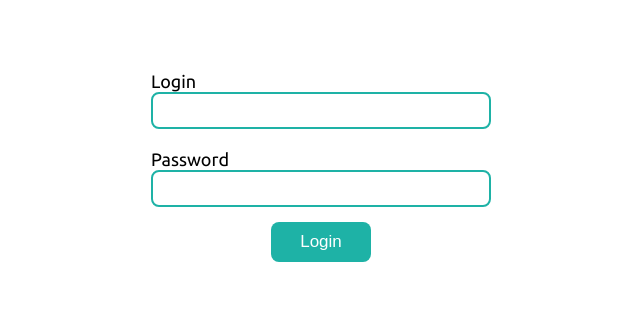
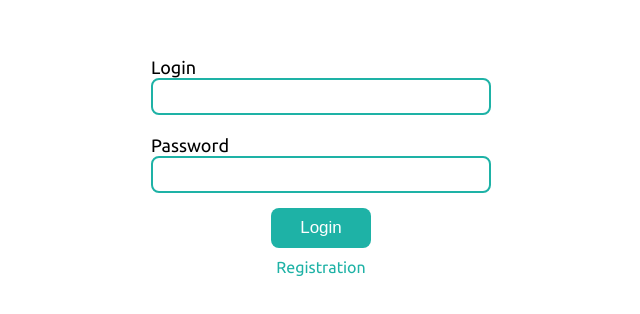
Before and after one commit to Artem2001S/testing-app-react, a React (Create React App) app: page / in a window 1280 px wide. Shown: the part 236-550 px from the top of the page, without its empty margins (319-959 px from the left). Built offline with nearby package versions, Linux system fonts and the light colour scheme.

Commit message:
add additionalLinks to AuthForm component, change Authorization and Registration containers

```diff
--- a/src/components/AuthForm/AuthForm.jsx
+++ b/src/components/AuthForm/AuthForm.jsx
@@ -3,9 +3,11 @@ import PropTypes from 'prop-types';
 import TextInput from 'components/TextInput/TextInput';
 import Button from 'components/Button/Button';
 import classes from './AuthForm.module.scss';
+import { Link } from 'react-router-dom';
 
 export default function AuthForm({
   inputs,
+  additionalLinks,
   validationErrors,
   inputChangeHandlers,
   handleFormSubmit,
@@ -20,6 +22,12 @@ export default function AuthForm({
         />
       ))}
       <Button handleClick={handleFormSubmit}>Login</Button>
+      {additionalLinks &&
+        additionalLinks.map((link) => (
+          <Link key={link.to} className={classes.Link} to={link.to}>
+            {link.label}
+          </Link>
+        ))}
       {validationErrors && (
         <div className={classes.Error}>{validationErrors}</div>
       )}
@@ -29,5 +37,6 @@ export default function AuthForm({
 
 AuthForm.propTypes = {
   inputs: PropTypes.array.isRequired,
+  additionalLinks: PropTypes.array,
   inputChangeHandlers: PropTypes.object.isRequired,
 };
--- a/src/components/AuthForm/AuthForm.module.scss
+++ b/src/components/AuthForm/AuthForm.module.scss
@@ -15,3 +15,16 @@
   font-style: italic;
   color: #b11414;
 }
+
+.Link {
+  margin-top: 10px;
+
+  color: $green;
+  text-decoration: none;
+
+  font-size: 16px;
+
+  &:hover {
+    text-decoration: underline;
+  }
+}
--- a/src/containers/AuthFormContainer.js
+++ b/src/containers/AuthFormContainer.js
@@ -9,6 +9,7 @@ import { createOnChangeHandlers, validateInputs } from 'utils';
 const mapStateToProps = (state) => ({
   inputs: state.authorizationFormInputs.inputs,
   validationErrors: state.authorizationFormInputs.validationStatus,
+  additionalLinks: [{ to: '/registration', label: 'Registration' }],
 });
 
 const mapDispatchToProps = (dispatch) => ({
--- a/src/containers/RegistrationFormContainer.js
+++ b/src/containers/RegistrationFormContainer.js
@@ -16,6 +16,7 @@ const mapDispatchToProps = (dispatch) => ({
     dispatch(changeRegistrationFormInputValue(inputName, e.target.value)),
   changeValidationStatus: (message) =>
     dispatch(changeRegistrationFormValidationStatus(message)),
+  additionalLinks: [{ to: '/', label: 'Go to authorization' }],
 });
 
 const mergeProps = (stateProps, dispatchProps) => {
```
